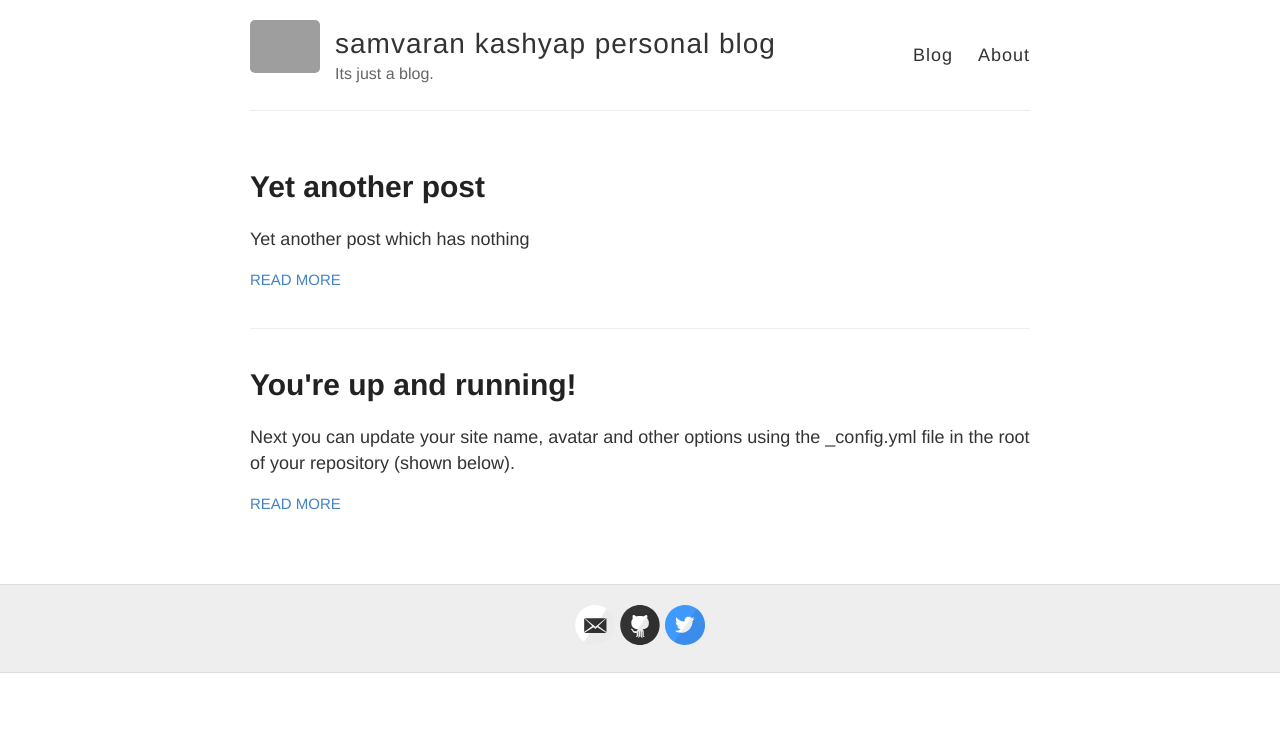
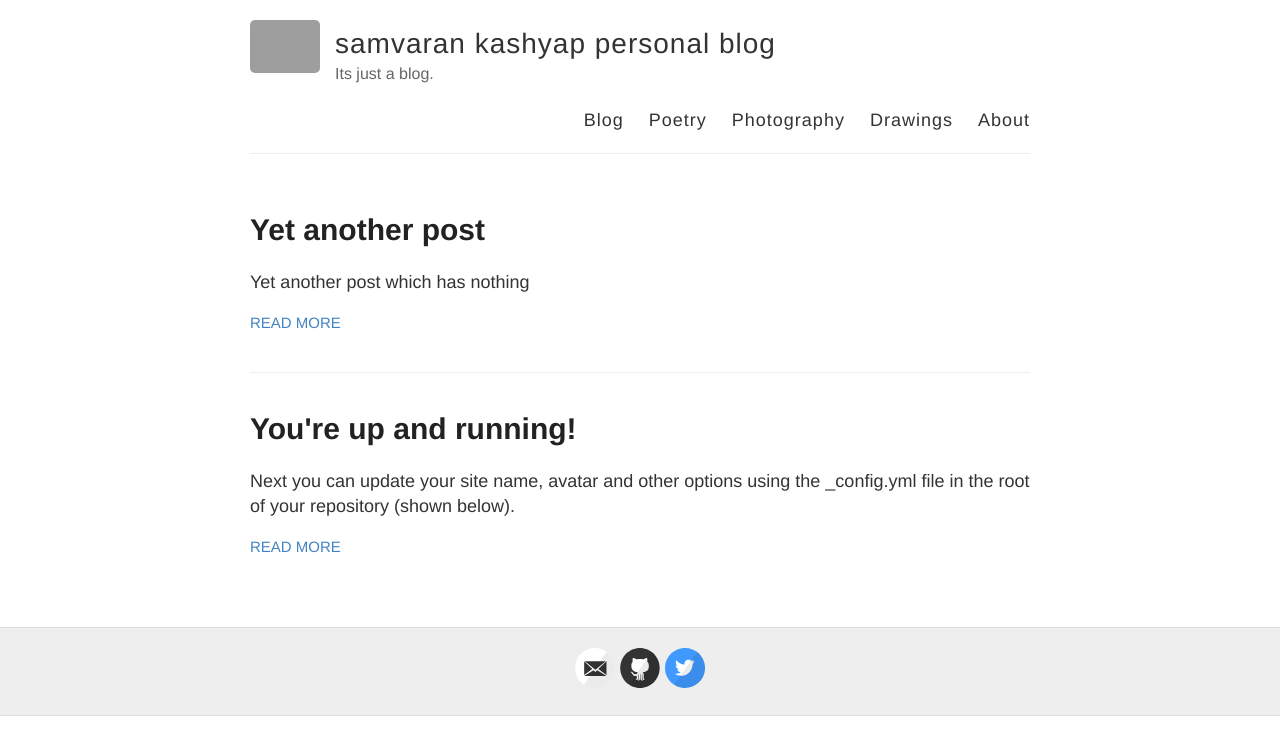
Before and after one commit to rsk/rsk.github.io, a Jekyll site: the page built from index.html, in a window 1280 px wide. Shown: the top 755 px of the page. Built offline with Jekyll 4.4.1, drawn with Linux system fonts in a browser that asks for light colours; grey boxes are pictures that could not be loaded.

Commit message:
Added sections

```diff
--- a/_layouts/default.html
+++ b/_layouts/default.html
@@ -28,6 +28,9 @@
 
           <nav>
             <a href="{{ site.baseurl }}/">Blog</a>
+            <a href="{{ site.baseurl }}/">Poetry</a>
+            <a href="{{ site.baseurl }}/">Photography</a>
+            <a href="{{ site.baseurl }}/">Drawings</a>
             <a href="{{ site.baseurl }}/about">About</a>
           </nav>
         </header>
```
